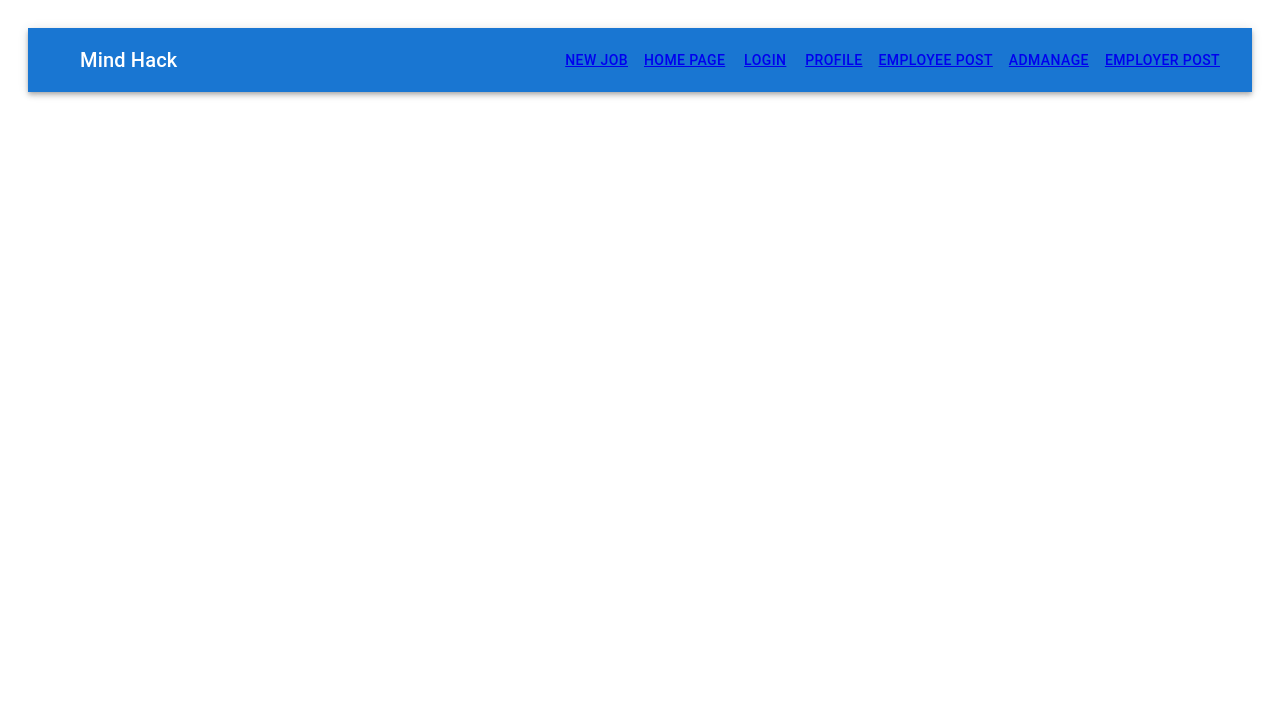
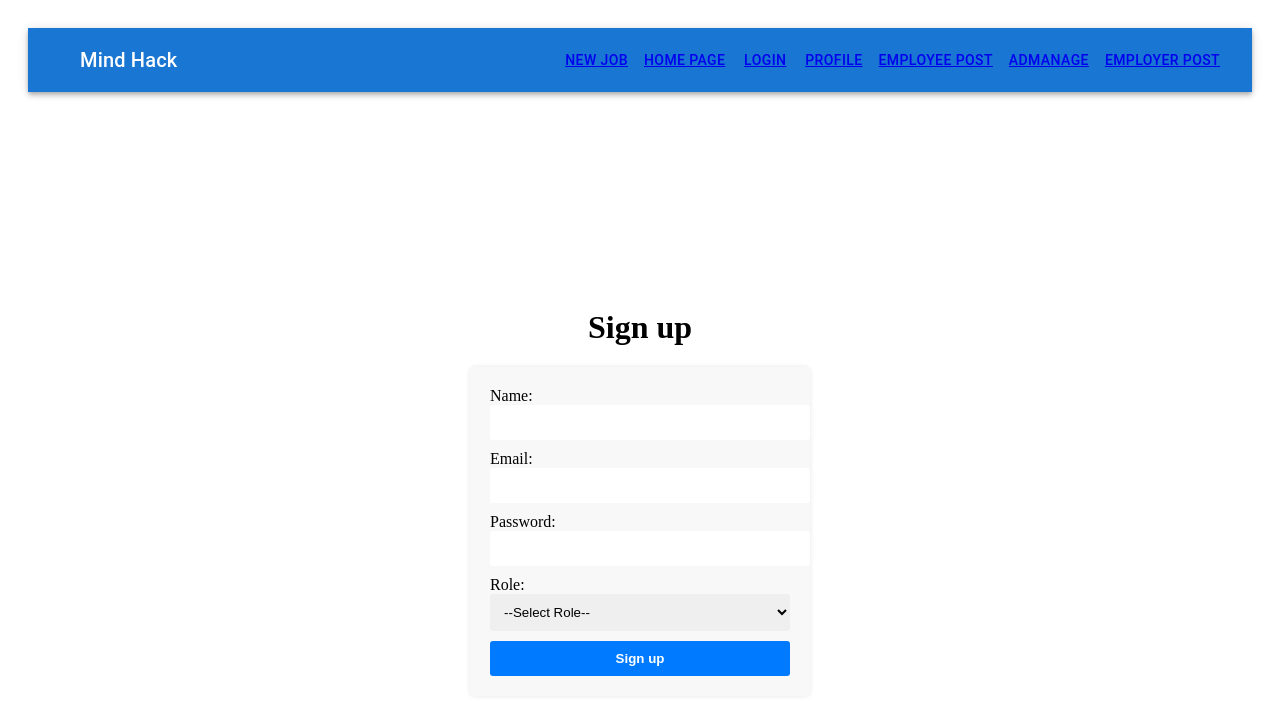
Before and after one commit to Rayoil20/MindHack-soen341project2023, a React (Create React App) app in the folder front-end/MindHack/: page /signup in a window 1280 px wide. Shown: the top 714 px of the page. Built offline with nearby package versions, Linux system fonts and the light colour scheme.

Commit message:
Fixing Frontend
All bugs were fixed

```diff
--- a/front-end/MindHack/src/App.jsx
+++ b/front-end/MindHack/src/App.jsx
@@ -10,6 +10,9 @@ import Homepage from "./homepage";
 import Upload from "./upload";
 import Edit_Profile from "./edit_profile";
 import Admin_Manage from "./admin_profile_manage";
+import SignIn from "./login";
+import Signup from "./signup";
+import SignupPage from "./signup";
 
 
 function App() {
@@ -22,15 +25,13 @@ function App() {
        <Routes>
            <Route path='/' element={<Homepage/>}/>
            <Route path='/profile' element={<Profile/>}/>
-           <Route path='/job' element={<Jobs/>}/>
            <Route path='/upload' element={<Upload/>}/>
            <Route path='/admin_manage' element={<Admin_Manage/>}/>
-           <Route path="/employer_post" element={<Employer_Post/>}/>
-           <Route path='/jobs' element={<Jobs/>}/>
+           <Route path='/job' element={<Jobs/>}/>
            <Route path='/employer_post' element={<Employer_Post/>}/>
-
-
            <Route path='/edit_profile' element={<Edit_Profile/>}/>
+           <Route path='/login' element={<SignIn/>}/>
+           <Route path='/signup' element={<SignupPage/>}/>
        </Routes>
       </div>
   );
--- /dev/null
+++ b/front-end/MindHack/src/SignupPage.css
@@ -0,0 +1,38 @@
+.signup-page {
+    display: flex;
+    flex-direction: column;
+    align-items: center;
+    justify-content: center;
+    min-height: 100vh;
+}
+
+.signup-form {
+    width: 300px;
+    padding: 20px;
+    background-color: #f8f8f8;
+    border-radius: 5px;
+    box-shadow: 0 0 5px rgba(0, 0, 0, 0.1);
+}
+
+.form-input {
+    width: 100%;
+    padding: 10px;
+    margin-bottom: 10px;
+    border: none;
+    border-radius: 3px;
+}
+
+.form-button {
+    width: 100%;
+    padding: 10px;
+    background-color: #007bff;
+    color: #fff;
+    font-weight: bold;
+    border: none;
+    border-radius: 3px;
+    cursor: pointer;
+}
+
+.form-button:hover {
+    background-color: #0056b3;
+}
--- a/front-end/MindHack/src/jobs.js
+++ b/front-end/MindHack/src/jobs.js
@@ -153,10 +153,6 @@ function App() {
         </div>
 
     );
-
-
-
-
 }
 
 export default App;
--- a/front-end/MindHack/src/login.js
+++ b/front-end/MindHack/src/login.js
@@ -16,7 +16,7 @@ import { createTheme, ThemeProvider } from '@mui/material/styles';
 function Copyright(props) {
     return (
         <Typography variant="body2" color="text.secondary" align="center" {...props}>
-            {'Copyright Â© '}
+            {'Copyright © '}
             <Link color="inherit" href="localhost:3000">
                 MindHack
             </Link>{' '}
@@ -93,9 +93,9 @@ export default function SignIn() {
                                 </Link>
                             </Grid>
                             <Grid item>
-                                <Link href="#" variant="body2">
+                                <a href="/signup">
                                     {"Don't have an account? Sign Up"}
-                                </Link>
+                                </a>
                             </Grid>
                         </Grid>
                     </Box>
--- /dev/null
+++ b/front-end/MindHack/src/signup.js
@@ -0,0 +1,81 @@
+import React, { useState } from 'react';
+import './SignupPage.css'; // Import the CSS file for styles
+
+const SignupPage = () => {
+    const [formData, setFormData] = useState({
+        name: '',
+        email: '',
+        password: '',
+        role: ''
+    });
+
+    const handleChange = (event) => {
+        const { name, value } = event.target;
+        setFormData({ ...formData, [name]: value });
+    };
+
+    const handleSubmit = (event) => {
+        event.preventDefault();
+        console.log('Form data submitted:', formData);
+        setFormData({
+            name: '',
+            email: '',
+            password: '',
+            role: ''
+        });
+    };
+
+    return (
+        <div className="signup-page">
+            <h1>Sign up</h1>
+            <form onSubmit={handleSubmit} className="signup-form">
+                <label>
+                    Name:
+                    <input
+                        type="text"
+                        name="name"
+                        value={formData.name}
+                        onChange={handleChange}
+                        className="form-input"
+                    />
+                </label>
+                <label>
+                    Email:
+                    <input
+                        type="email"
+                        name="email"
+                        value={formData.email}
+                        onChange={handleChange}
+                        className="form-input"
+                    />
+                </label>
+                <label>
+                    Password:
+                    <input
+                        type="password"
+                        name="password"
+                        value={formData.password}
+                        onChange={handleChange}
+                        className="form-input"
+                    />
+                </label>
+                <label>
+                    Role:
+                    <select
+                        name="role"
+                        value={formData.role}
+                        onChange={handleChange}
+                        className="form-input"
+                    >
+                        <option value="">--Select Role--</option>
+                        <option value="student">Student</option>
+                        <option value="employer">Employer</option>
+                    </select>
+                </label>
+                <button type="submit" className="form-button">Sign up</button>
+            </form>
+        </div>
+    );
+};
+
+export default SignupPage;
```
